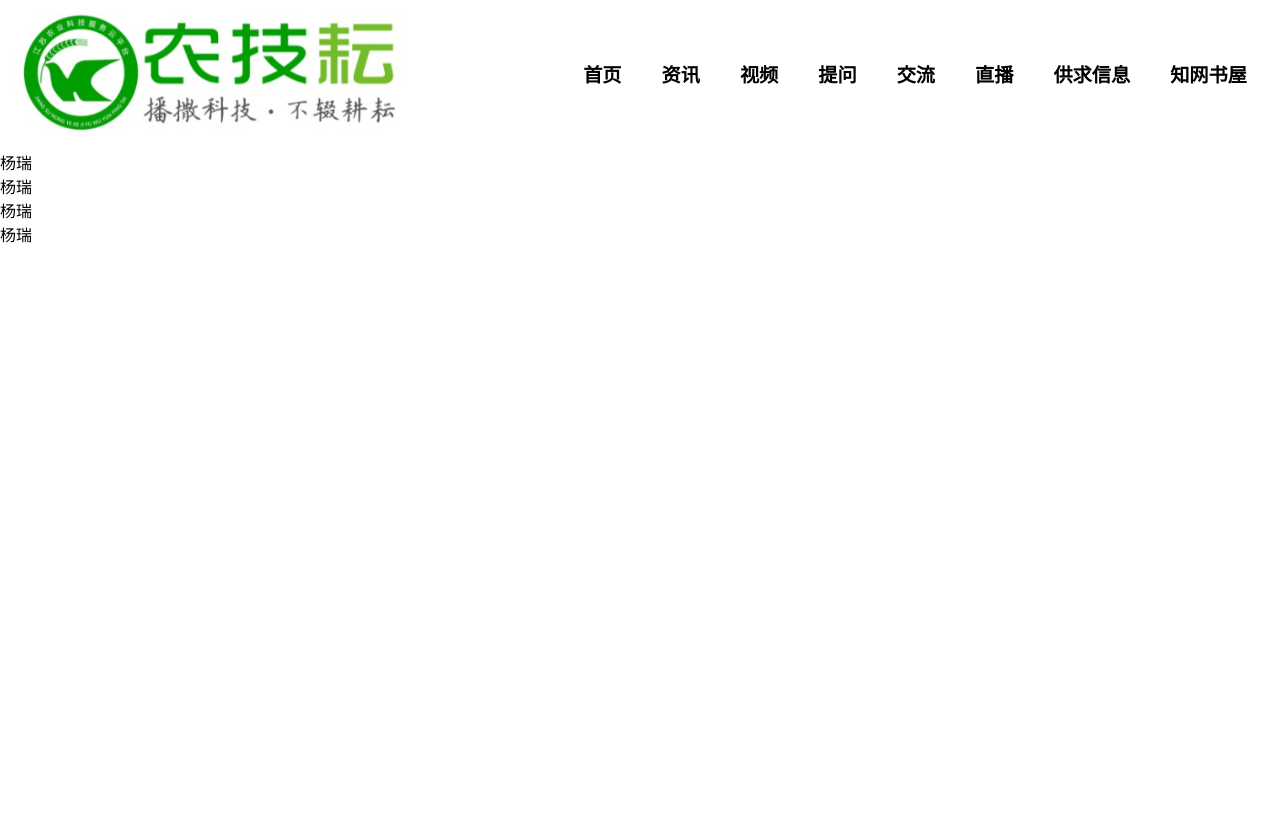
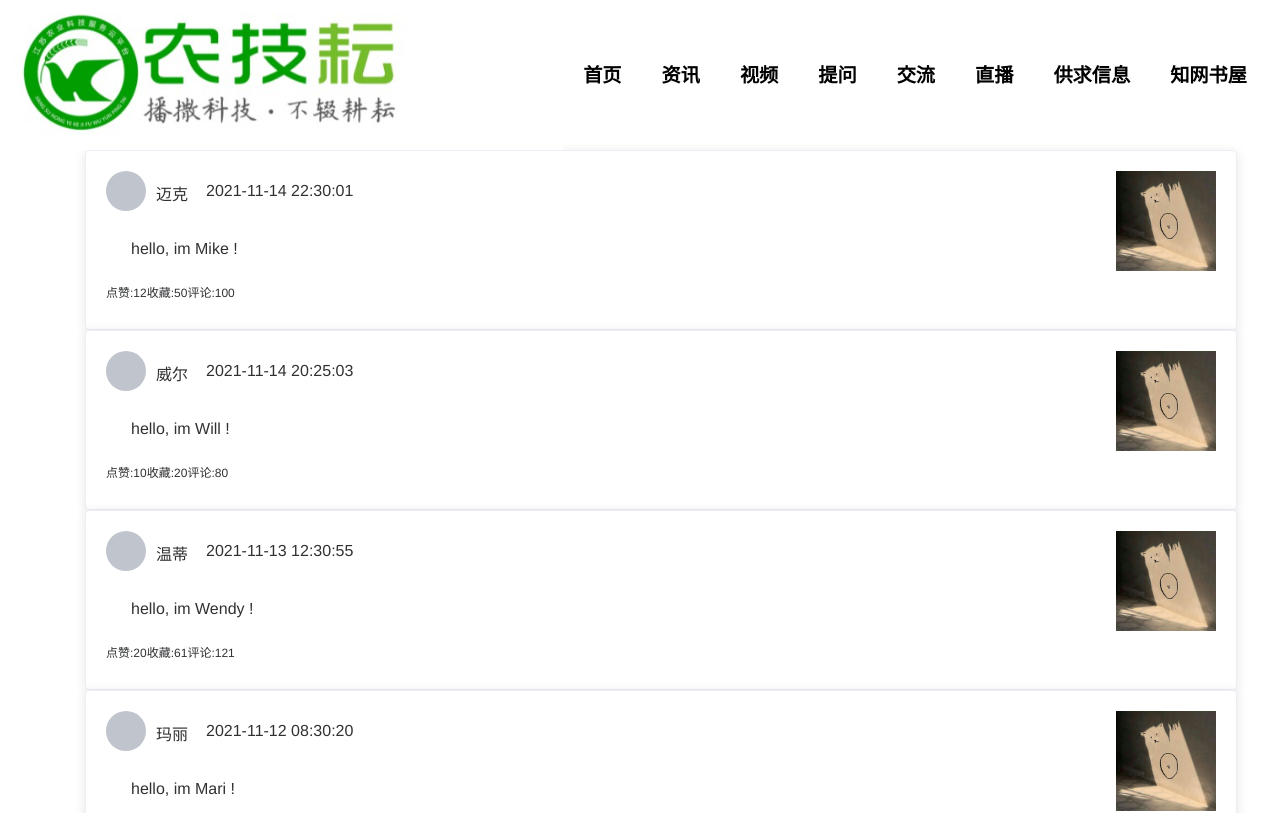
Before and after one commit to imyizai/Agricultural-Technology, a Vue app: page /#/comminicate in a window 1280 px wide. Shown: the top 813 px of the page. Built offline with nearby package versions, Linux system fonts and the light colour scheme.

Commit message:
交流页面的卡片布局

```diff
--- a/src/router/index.js
+++ b/src/router/index.js
@@ -1,16 +1,21 @@
 import Vue from 'vue'
 import Router from 'vue-router'
-import HelloWorld from '@/components/HelloWorld'
+// import HelloWorld from '@/components/HelloWorld'
 // import Navbar from '@/components/Navbar'
 
 Vue.use(Router)
 
 export default new Router({
   routes: [
+    // {
+    //   path: '/',
+    //   name: 'HelloWorld',
+    //   component: HelloWorld
+    // },
     {
-      path: '/',
-      name: 'HelloWorld',
-      component: HelloWorld
+      path: '/home',
+      name: 'Home',
+      component: () => import(/* webpackChunkName: "comminicate" */ '../views/Home.vue')
     },
     {
       path: '/comminicate',
--- a/src/views/Comminicate.vue
+++ b/src/views/Comminicate.vue
@@ -2,8 +2,34 @@
   <div class="container">
   <div v-for="(item,index) in list" :key="index">
     <div class="main">
-      {{item.name}}
+      <el-card class="box-card" >
+      <div class="info">
+          <el-avatar :size="size" :src="circleUrl"></el-avatar>
+        <span class="name">{{item.name}}</span>
+        <span class="time">{{item.time}}</span>
+        <p class="content">{{item.content}}</p>
+        <div class="small">
+          <span>点赞:{{item.zan}}</span>
+          <span>收藏:{{item.collect}}</span>
+          <span>评论:{{item.comment}}</span>
+        </div>
+      </div>
+      <div class="img">
+      <img src="../assets/1.jpg" style="width: 100px; height: 100px">
+      </div>
+      </el-card>
     </div>
+  </div>
+  <div class="next">
+  <el-pagination
+      @size-change="handleSizeChange"
+      @current-change="handleCurrentChange"
+      :current-page="currentPage4"
+      :page-sizes="[3, 5, 7, 9]"
+      :page-size="100"
+      layout="total, sizes, prev, pager, next, jumper"
+      :total="24">
+    </el-pagination>
   </div>
   </div>
 </template>
@@ -14,20 +40,94 @@ export default {
     return {
       list: [
         {
-          // avatar: 'http://first-bucket20201002.oss-cn-hangzhou.aliyuncs.com/img/img/picture/me.jpg'
-          name: '杨瑞'
+          // avatar: 'http://first-bucket20201002.oss-cn-hangzhou.aliyuncs.com/img/img/picture/me.jpg',
+          name: '迈克',
+          time: '2021-11-14 22:30:01',
+          content: 'hello, im Mike !',
+          zan: 12,
+          collect: 50,
+          comment: 100
         },
         {
           // avatar: 'http://first-bucket20201002.oss-cn-hangzhou.aliyuncs.com/img/img/picture/me.jpg'
-          name: '杨瑞'
+          name: '威尔',
+          time: '2021-11-14 20:25:03',
+          content: 'hello, im Will !',
+          zan: 10,
+          collect: 20,
+          comment: 80
         },
         {
           // avatar: 'http://first-bucket20201002.oss-cn-hangzhou.aliyuncs.com/img/img/picture/me.jpg'
-          name: '杨瑞'
+          name: '温蒂',
+          time: '2021-11-13 12:30:55',
+          content: 'hello, im Wendy !',
+          zan: 20,
+          collect: 61,
+          comment: 121
         },
         {
           // avatar: 'http://first-bucket20201002.oss-cn-hangzhou.aliyuncs.com/img/img/picture/me.jpg'
-          name: '杨瑞'
+          name: '玛丽',
+          time: '2021-11-12 08:30:20',
+          content: 'hello, im Mari !',
+          zan: 20,
+          collect: 33,
+          comment: 95
+        },
+        {
+          // avatar: 'http://first-bucket20201002.oss-cn-hangzhou.aliyuncs.com/img/img/picture/me.jpg',
+          name: '迈克',
+          time: '2021-11-14 22:30:01',
+          content: 'hello, im Mike !',
+          zan: 12,
+          collect: 50,
+          comment: 100
+        },
+        {
+          // avatar: 'http://first-bucket20201002.oss-cn-hangzhou.aliyuncs.com/img/img/picture/me.jpg'
+          name: '威尔',
+          time: '2021-11-14 20:25:03',
+          content: 'hello, im Will !',
+          zan: 10,
+          collect: 20,
+          comment: 80
+        },
+        {
+          // avatar: 'http://first-bucket20201002.oss-cn-hangzhou.aliyuncs.com/img/img/picture/me.jpg'
+          name: '温蒂',
+          time: '2021-11-13 12:30:55',
+          content: 'hello, im Wendy !',
+          zan: 20,
+          collect: 61,
+          comment: 121
+        },
+        {
+          // avatar: 'http://first-bucket20201002.oss-cn-hangzhou.aliyuncs.com/img/img/picture/me.jpg'
+          name: '玛丽',
+          time: '2021-11-12 08:30:20',
+          content: 'hello, im Mari !',
+          zan: 20,
+          collect: 33,
+          comment: 95
+        },
+        {
+          // avatar: 'http://first-bucket20201002.oss-cn-hangzhou.aliyuncs.com/img/img/picture/me.jpg',
+          name: '迈克',
+          time: '2021-11-14 22:30:01',
+          content: 'hello, im Mike !',
+          zan: 12,
+          collect: 50,
+          comment: 100
+        },
+        {
+          // avatar: 'http://first-bucket20201002.oss-cn-hangzhou.aliyuncs.com/img/img/picture/me.jpg'
+          name: '威尔',
+          time: '2021-11-14 20:25:03',
+          content: 'hello, im Will !',
+          zan: 10,
+          collect: 20,
+          comment: 80
         }
       ]
     }
@@ -37,3 +137,39 @@ export default {
   }
 }
 </script>
+<style lang="css">
+.name {
+ margin:10px;
+ position:absolute;
+ /* font-size: 20px; */
+}
+.time {
+  margin: 11px ;
+  margin-left: 60px;
+  position: absolute;
+}
+.content{
+  margin: 25px;
+}
+.small{
+  font-size: 12px;
+  position: relative;
+}
+.el-card{
+  width: 90%;
+  height: 180px;
+  margin-left: 85px;
+  /* align-items: center; */
+}
+.img {
+  float: right;
+}
+.info{
+  float: left;
+}
+.next {
+  align-items: center;
+  margin-top: 20px;
+  padding-left: 380px;
+}
+</style>
--- a/src/views/Home.vue
+++ b/src/views/Home.vue
@@ -1,7 +1,99 @@
 <template>
+  <div>
+    <!-- 图片主体区域 -->
     <div>
-        <h1>1223</h1>
+      <ul>
+        <!--  v-show="index===num" 只显示当前需要显示的图片，其他的都隐藏-->
+        <li
+          v-for="(imgUrl, index) in bannerList"
+          :key="index"
+          style="float: left"
+          v-show="index === num"
+        >
+          <a href="#">
+            <img :src="imgUrl.src" style="width: 200px; height: 200px" />
+          </a>
+        </li>
+      </ul>
     </div>
+
+    <!-- 小圆圈 -->
+    <div class="bar">
+      <span
+        v-for="(imgUrl, index) in bannerList"
+        :key="index"
+        class="circle"
+        :class="{ activeCircle: index === num }"
+        @click="circleClick(index, imgUrl)"
+      ></span>
+      <!-- 可以把当前的index和当前的元素传给这个事件，然后对进行处理-->
+    </div>
+
+    <!-- 左右箭头 -->
+    <div class="arrow">
+      <span class="arrow_left" @click="arrowLeft"> &lt; </span>
+      <span class="arrow_right" @click="arrowRight"> &gt; </span>
+    </div>
+  </div>
 </template>
 <script>
-export default {}
+export default {
+  data: () => ({
+    num: 0,
+    timer: null,
+    bannerList: [
+      'http://first-bucket20201002.oss-cn-hangzhou.aliyuncs.com/img/img/picture/1.jpg',
+      'http://first-bucket20201002.oss-cn-hangzhou.aliyuncs.com/img/img/picture/10.jpg',
+      'http://first-bucket20201002.oss-cn-hangzhou.aliyuncs.com/img/img/picture/3.jpg',
+      'http://first-bucket20201002.oss-cn-hangzhou.aliyuncs.com/img/img/picture/2.jpg',
+      'http://first-bucket20201002.oss-cn-hangzhou.aliyuncs.com/img/img/picture/5.jpg'
+    ] // 轮播图数组
+  }),
+  methods: {
+    // 自动轮播
+    autoPlay () {
+      this.num++
+      if (this.num === this.bannerList.length) {
+        this.num = 0
+      }
+    },
+    // 设置计时器，周期循环，在created生命周期调用这个函数
+    set () {
+      this.timer = setInterval(this.autoPlay, 2000)
+    },
+    // 删除定时器
+    // 主要用于优化效果,（比如设置定时器为2秒，当在1.9秒的时候点击了左/右箭头/小圆圈，则会出发事件切换图片，但是会出现在0.1秒后又会立马触发定时器事件（0.1秒后立马又切换图片）的问题；
+    // 解决这个问题的方法是 在点击 箭头、圆圈时，把定时器清除掉（clear方法），然后切换图片后再重新设置定时器（set方法））
+    clear () {
+      clearInterval(this.timer)
+    },
+    // 点击左右箭头
+    arrowLeft () {
+      this.clear()
+      this.num--
+      this.set()
+      if (this.num < 0) {
+        this.num = this.bannerList.length - 1
+      }
+    },
+    arrowRight () {
+      this.clear()
+      this.num++
+      this.set()
+      if (this.num > this.bannerList.length - 1) {
+        this.num = 0
+      }
+    },
+    // 点击小圆圈
+    circleClick (index, imgUrl) {
+      this.clear()
+      this.num = index
+      this.set()
+    }
+  },
+  // created生命周期
+  created () {
+    this.set()
+  }
+}
+</script>
```
Also changed, not shown: src/assets/1.jpg (added), src/assets/2.jpg (added).
